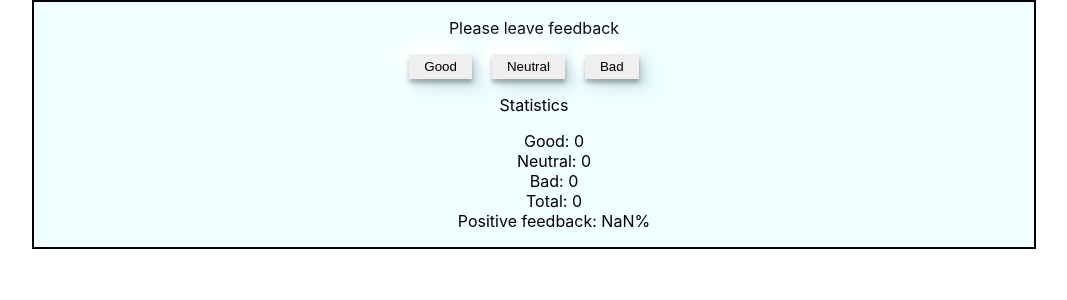
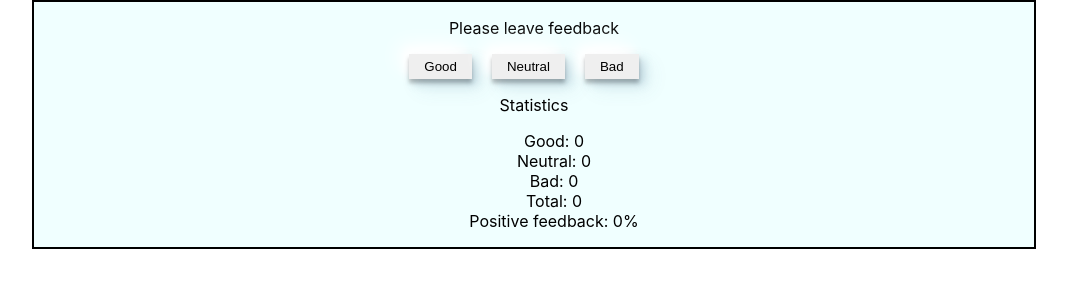
Before and after one commit to beligrous/goit-react-hw-02-feedback, a React (Create React App) app: page / in a window 1280 px wide. Shown: the top 300 px of the page, without its empty margins (106-1173 px from the left). Built offline with nearby package versions, Linux system fonts and the light colour scheme.

Commit message:
add statistics of 3 step

```diff
--- a/src/components/Feedback/Feedback.jsx
+++ b/src/components/Feedback/Feedback.jsx
@@ -1,5 +1,6 @@
 import { Component } from 'react';
-import { Button, Container, Item } from './feedback.styled';
+import { Button, Container } from './feedback.styled';
+import Statistics from 'components/Statstics/Statistics';
 
 export default class Feedback extends Component {
   state = {
@@ -22,7 +23,15 @@ export default class Feedback extends Component {
 
   countPositiveFeedbackPercentage() {
     const { good } = this.state;
-    return Math.round((good / this.countTotalFeedback()) * 100);
+    const total = this.countTotalFeedback();
+    let result;
+    if (total === 0 && good === 0) {
+      result = 0;
+    } else {
+      result = Math.round((good / total) * 100);
+    }
+
+    return result;
   }
 
   countTotalFeedback() {
@@ -38,18 +47,13 @@ export default class Feedback extends Component {
         <Button onClick={this.handleGoodClick}>Good</Button>
         <Button onClick={this.handleNeutralClick}>Neutral</Button>
         <Button onClick={this.handleBadClick}>Bad</Button>
-        <div>
-          <p>Statistics</p>
-          <ul>
-            <Item>Good: {good}</Item>
-            <Item>Neutral: {neutral}</Item>
-            <Item>Bad: {bad}</Item>
-            <Item>Total: {this.countTotalFeedback()}</Item>
-            <Item>
-              Positive feedback: {this.countPositiveFeedbackPercentage()}%
-            </Item>
-          </ul>
-        </div>
+        <Statistics
+          good={good}
+          neutral={neutral}
+          bad={bad}
+          total={this.countTotalFeedback()}
+          positivePercentage={this.countPositiveFeedbackPercentage()}
+        ></Statistics>
       </Container>
     );
   }
--- a/src/components/Feedback/feedback.styled.jsx
+++ b/src/components/Feedback/feedback.styled.jsx
@@ -20,7 +20,3 @@ export const Container = styled.div`
   margin: 0 auto;
   background-color: azure;
 `;
-
-export const Item = styled.li`
-  list-style: none;
-`;
--- /dev/null
+++ b/src/components/Statstics/Statistics.jsx
@@ -0,0 +1,19 @@
+import React from 'react';
+import { Item } from './statistics.styled';
+
+function Statistics({ good, neutral, bad, total, positivePercentage }) {
+  return (
+    <div>
+      <p>Statistics</p>
+      <ul>
+        <Item>Good: {good}</Item>
+        <Item>Neutral: {neutral}</Item>
+        <Item>Bad: {bad}</Item>
+        <Item>Total: {total}</Item>
+        <Item>Positive feedback: {positivePercentage}%</Item>
+      </ul>
+    </div>
+  );
+}
+
+export default Statistics;
--- /dev/null
+++ b/src/components/Statstics/statistics.styled.jsx
@@ -0,0 +1,5 @@
+import styled from '@emotion/styled';
+
+export const Item = styled.li`
+  list-style: none;
+`;
```
